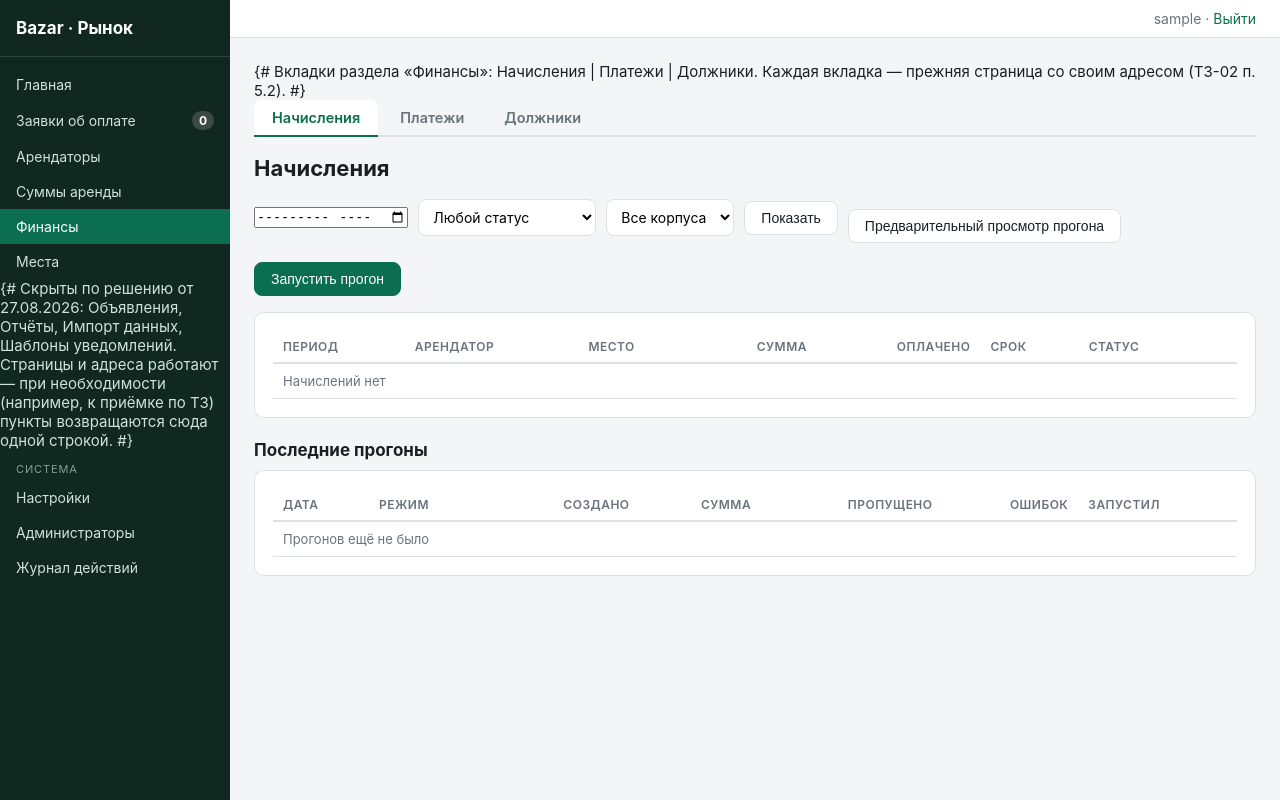
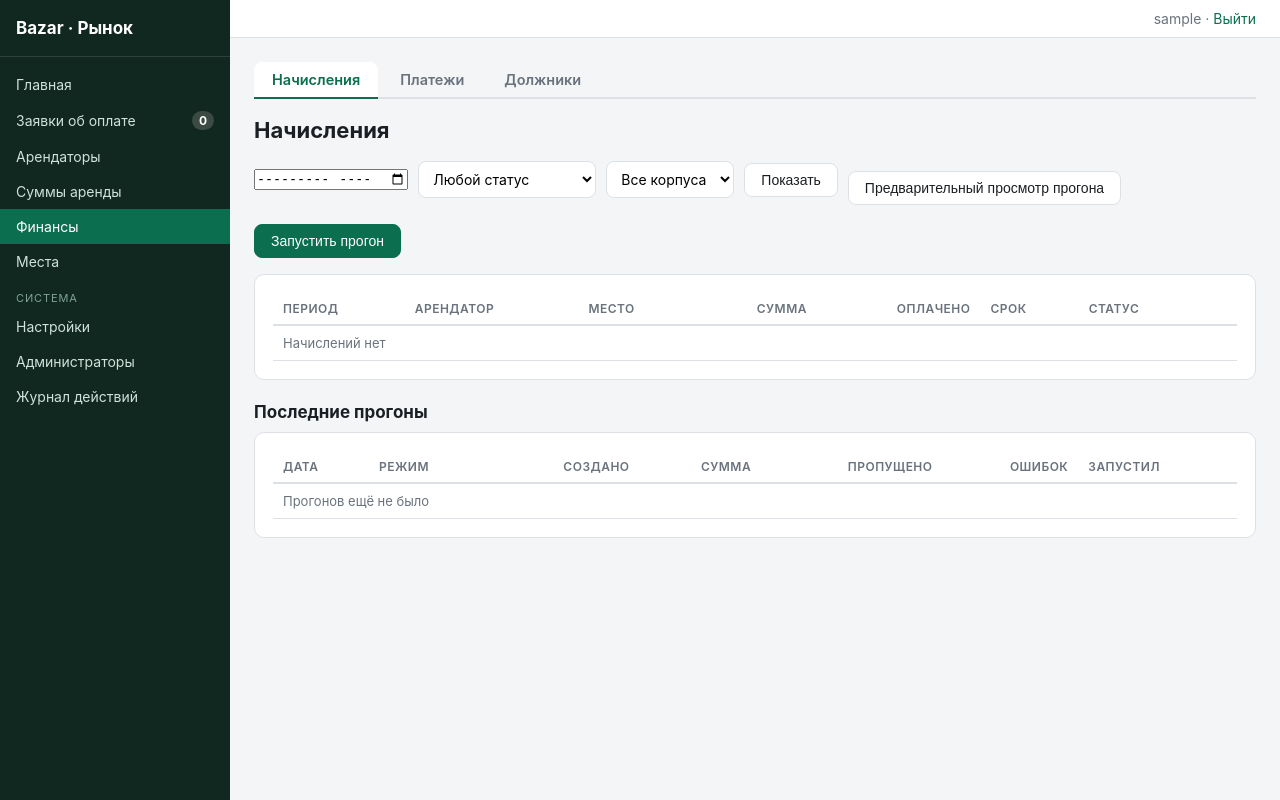
Before and after one commit to Nurbolottop/Bazar, a Django app: page /charges/ in a window 1280 px wide. Run offline with Django 5.2, Linux system fonts and the light colour scheme; the visitor is signed in with stand-in values (Sample User, id 1); data that the repository does not hold is empty.

Commit message:
Фикс: многострочный {# #} комментарий рендерился как текст на странице
Django {# #} не поддерживает перенос строки внутри — движок не находит
закрывающий #} на той же строке и выводит весь тег как обычный текст.
Из-за этого в сайдбаре и над вкладками «Финансы» было видно сырой
текст комментария вместо того, чтобы он был скрыт. Заменил на
{% comment %}...{% endcomment %}, который многострочность поддерживает.

Co-Authored-By: Claude Sonnet 5 <noreply@anthropic.com>

```diff
--- a/app/templates/panel/_finance_tabs.html
+++ b/app/templates/panel/_finance_tabs.html
@@ -1,5 +1,7 @@
-{# Вкладки раздела «Финансы»: Начисления | Платежи | Должники.
-   Каждая вкладка — прежняя страница со своим адресом (ТЗ-02 п. 5.2). #}
+{% comment %}
+  Вкладки раздела «Финансы»: Начисления | Платежи | Должники.
+  Каждая вкладка — прежняя страница со своим адресом (ТЗ-02 п. 5.2).
+{% endcomment %}
 <div class="fin-tabs">
   <a href="{% url 'panel:charges' %}" class="{% if active == 'charges' %}is-active{% endif %}">Начисления</a>
   <a href="{% url 'panel:payments' %}" class="{% if active == 'payments' %}is-active{% endif %}">Платежи</a>
--- a/app/templates/panel/base.html
+++ b/app/templates/panel/base.html
@@ -20,9 +20,11 @@
       <a href="{% url 'panel:mass_amounts' %}" {% if request.resolver_match.url_name == 'mass_amounts' %}class="active"{% endif %}>Суммы аренды</a>
       <a href="{% url 'panel:charges' %}" {% if 'charge' in request.resolver_match.url_name or 'billing' in request.resolver_match.url_name or request.resolver_match.url_name == 'payments' or request.resolver_match.url_name == 'payment_reverse' or request.resolver_match.url_name == 'debtors' %}class="active"{% endif %}>Финансы</a>
       <a href="{% url 'panel:spots' %}" {% if 'spot' in request.resolver_match.url_name %}class="active"{% endif %}>Места</a>
-      {# Скрыты по решению от 27.08.2026: Объявления, Отчёты, Импорт данных,
-         Шаблоны уведомлений. Страницы и адреса работают — при необходимости
-         (например, к приёмке по ТЗ) пункты возвращаются сюда одной строкой. #}
+      {% comment %}
+        Скрыты по решению от 27.08.2026: Объявления, Отчёты, Импорт данных,
+        Шаблоны уведомлений. Страницы и адреса работают — при необходимости
+        (например, к приёмке по ТЗ) пункты возвращаются сюда одной строкой.
+      {% endcomment %}
       <div class="section">Система</div>
       <a href="{% url 'panel:settings' %}" {% if request.resolver_match.url_name == 'settings' %}class="active"{% endif %}>Настройки</a>
       <a href="{% url 'panel:admins' %}" {% if request.resolver_match.url_name == 'admins' %}class="active"{% endif %}>Администраторы</a>
```
